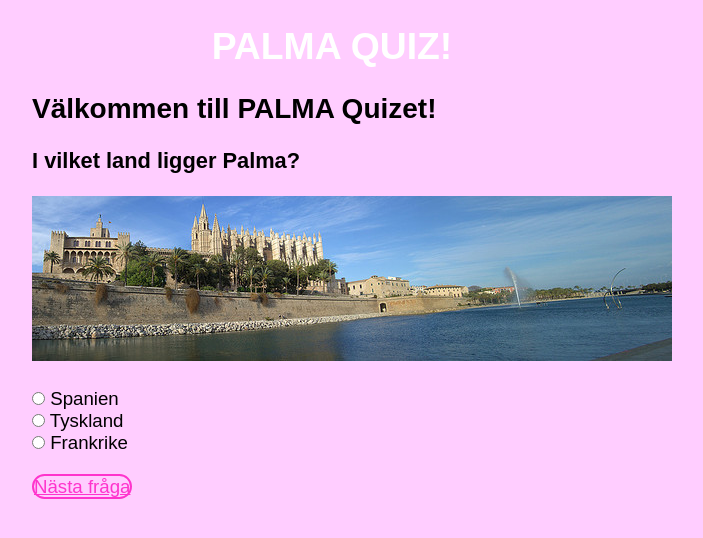
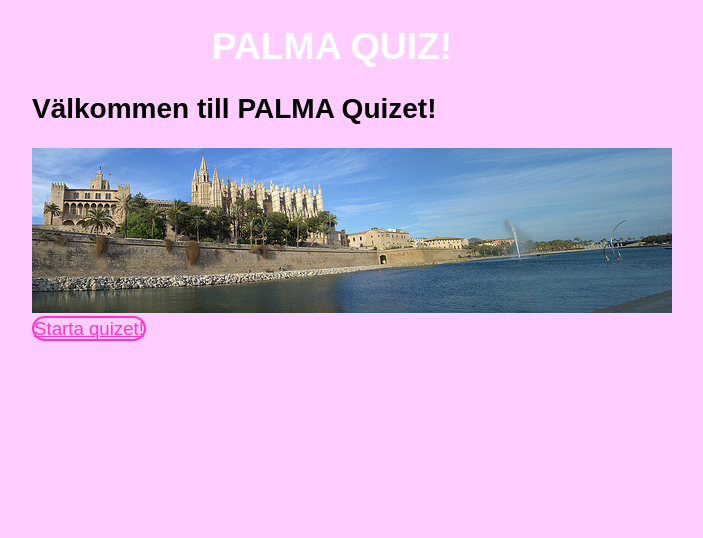
Before and after one commit to saraaven/quizsite, a Django app: template quiz/templates/quiz/quiz.html in a window 1280 px wide. Shown: the top 538 px of the page, without its empty margins (308-1011 px from the left). Run offline with Django 3.2, Linux system fonts and the light colour scheme; the template is opened without the code that fills it, so the values that code supplies are empty; some libraries are stand-ins or nearby versions.

Commit message:
fixat länkar

```diff
--- a/quiz/templates/quiz/completed.html
+++ b/quiz/templates/quiz/completed.html
@@ -15,6 +15,10 @@
 
 		<h2>Du fick x/x antal rätt på quizet!</h2>
 
+		<p>
+			För att komma tillbaka till Quizsidan klicka
+		<a href="startpage.html">här</a></p>
+
 	</body>
 
 </html>
--- a/quiz/templates/quiz/question.html
+++ b/quiz/templates/quiz/question.html
@@ -32,11 +32,11 @@
 
 		</form>
 
-		<a href="quiz_question2.html" class="button">Nästa fråga</a>
+		<a href="question.html" class="button">Nästa fråga</a>
 
 		<p>
 			Detta var sista frågan, för att komma till resultatet klicka
-		<a href="quiz_result.html">här</a></p>
+		<a href="completed.html">här</a></p>
 
 	</body>
 
--- a/quiz/templates/quiz/quiz.html
+++ b/quiz/templates/quiz/quiz.html
@@ -16,23 +16,10 @@
 
 		<h2>Välkommen till PALMA Quizet!</h2>
 
-
-		<h3>I vilket land ligger Palma?</h3>
 		<img src = "/static/palma.jpg">
 		<br>
-		<br>
 
-		<form>
-				<input type = "radio" name = "fråga1" value = "Spanien"> Spanien
-			<br>
-				<input type = "radio" name = "fråga1" value = "Tyskland"> Tyskland
-			<br>
-				<input type = "radio" name = "fråga1" value = "Frankrike"> Frankrike
-			<br><br>
-
-		</form>
-
-		<a href="quiz.html" class="button">Nästa fråga</a>
+		<a href="question.html" class="button">Starta quizet!</a>
 
 	</body>
 
```
